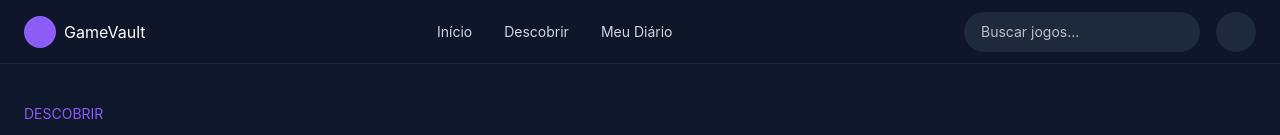
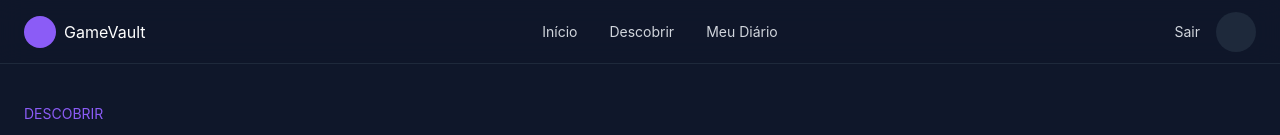
Before and after one commit to AugustoFeltrin/IS-GameVault, a React (Vite) app in the folder frontend/: page /home in a window 1280 px wide. Shown: the top 135 px of the page. Built offline with nearby package versions, Linux system fonts and the light colour scheme; no server answers; sample sign-in values are in the browser's storage.

Commit message:
Removendo componente inutilizado e adicionando na navbar

```diff
--- a/frontend/src/components/DiaryEntry/index.tsx
+++ /dev/null
@@ -1,6 +0,0 @@
-export default function DiaryEntry() {
-    return (
-        <>
-        </>
-    )
-}
--- a/frontend/src/components/NavBar/index.tsx
+++ b/frontend/src/components/NavBar/index.tsx
@@ -1,6 +1,15 @@
-import { Link } from "react-router-dom"
+import { Link, useNavigate } from "react-router-dom"
+import toast from "react-hot-toast";
 
 export default function NavBar() {
+    const navigate = useNavigate();
+
+    const handleLogout = () => {
+        localStorage.removeItem("gamevault_user_id");
+        toast.success("Sessão encerrada. Até logo!");
+        navigate("/login");
+    };
+
     return (
         <header className="h-full w-full bg-background/80 backdrop-blur-md border-b border-surface">
             <div className="max-w-7xl w-full h-full mx-auto px-6 flex justify-between items-center">
@@ -17,13 +26,12 @@ export default function NavBar() {
                 </nav>
 
                 <div className="flex gap-4 items-center">
-                    <div className="flex items-center bg-surface rounded-full h-10 border border-transparent focus-within:border-primary transition-all">
-                        <input
-                            type="text"
-                            placeholder="Buscar jogos..."
-                            className="pl-4 bg-transparent border-none outline-none text-white text-sm placeholder-white/70"
-                        />
-                    </div>
+                    <button
+                        onClick={handleLogout}
+                        className="text-sm text-gray-300 hover:text-primary"
+                    >
+                        Sair
+                    </button>
 
                     <div className="bg-surface h-10 w-10 rounded-full"></div>
                 </div>
```
